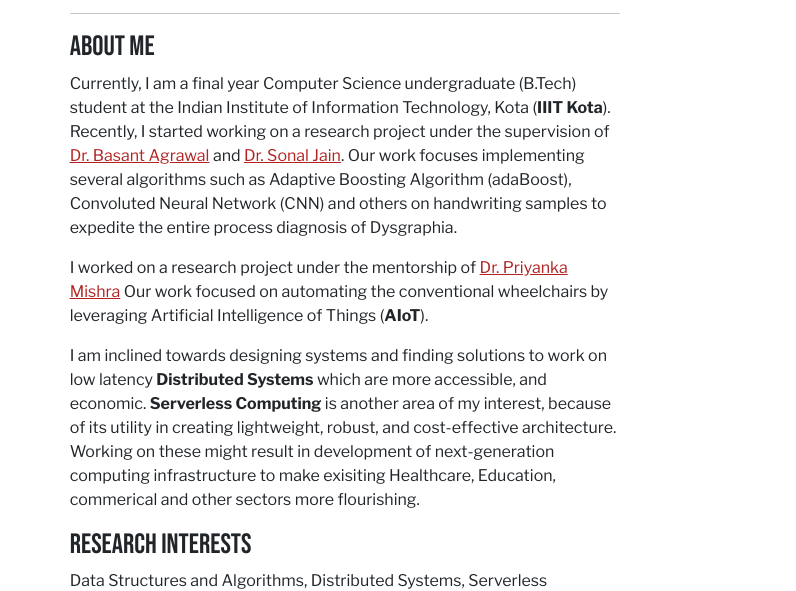
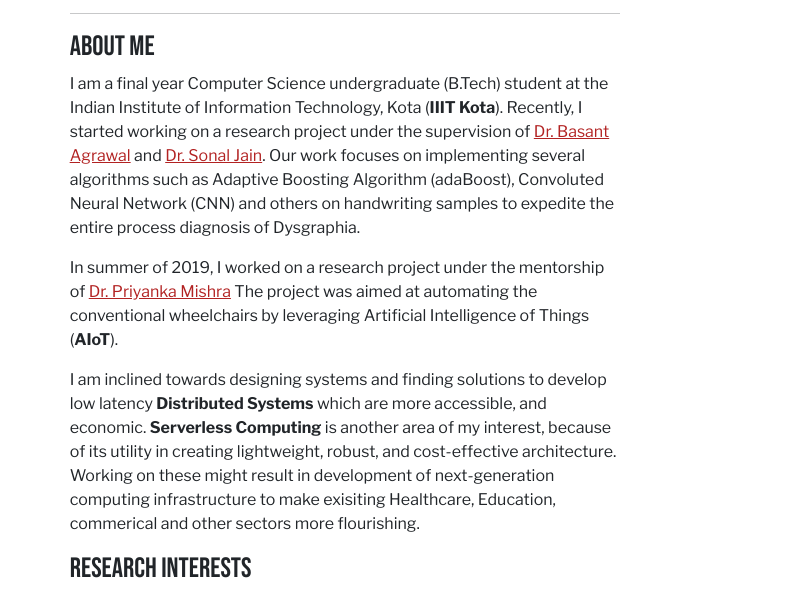
Before and after one commit to Sanatan-Shrivastava/Sanatan-Shrivastava.github.io, a website: page index.html in a window 1280 px wide. Shown: the part 156-747 px from the top of the page, 484-1280 px from the left. Drawn offline with nearby package versions, Linux system fonts and the light colour scheme; files that its build step writes are made by us from their sources.

Commit message:
Update index.html

```diff
--- a/index.html
+++ b/index.html
@@ -103,27 +103,27 @@
                     <hr>
                     <h3>About me</h3>
                     <p>
-                        Currently, I am a final year Computer Science undergraduate (B.Tech) student at the Indian
+                        I am a final year Computer Science undergraduate (B.Tech) student at the Indian
                         Institute of
                         Information Technology, Kota (<strong>IIIT Kota</strong>). Recently, I started
                         working on a
                         research project under the supervision of <a target="_blank" style="color: firebrick; text-decoration: underline;"
                             href="http://basantagarwal.com/index.html">Dr. Basant Agrawal</a> and <a target="_blank"
                             style="color: firebrick; text-decoration: underline;"
-                            href="https://www.jklu.edu.in/faculty/sonal-jain/">Dr. Sonal Jain</a>. Our work focuses implementing several algorithms such as Adaptive Boosting Algorithm (adaBoost), Convoluted Neural Network (CNN) and others on handwriting samples to expedite the entire process diagnosis of Dysgraphia.
+                            href="https://www.jklu.edu.in/faculty/sonal-jain/">Dr. Sonal Jain</a>. Our work focuses on implementing several algorithms such as Adaptive Boosting Algorithm (adaBoost), Convoluted Neural Network (CNN) and others on handwriting samples to expedite the entire process diagnosis of Dysgraphia.
                         </p>
 
                     <p>
-                        I worked on a research project under the mentorship of <a target="_blank"
+                        In summer of 2019, I worked on a research project under the mentorship of <a target="_blank"
                             style="color: firebrick; text-decoration: underline;"
                             href="https://iiitkota.ac.in/faculty/608536ba7fb8f4001564e19b">Dr. Priyanka Mishra</a>
-                            Our work focused on automating
+                            The project was aimed at automating
                         the conventional
                         wheelchairs by leveraging Artificial Intelligence of Things (<strong>AIoT</strong>).
                     </p>
 
                     <p>
-                        I am inclined towards designing systems and finding solutions to work on low latency
+                        I am inclined towards designing systems and finding solutions to develop low latency
                         <strong>Distributed Systems</strong> which are more accessible, and economic. <strong>Serverless
                         Computing</strong> is another area of my interest, because of its utility in creating
                         lightweight,
```
